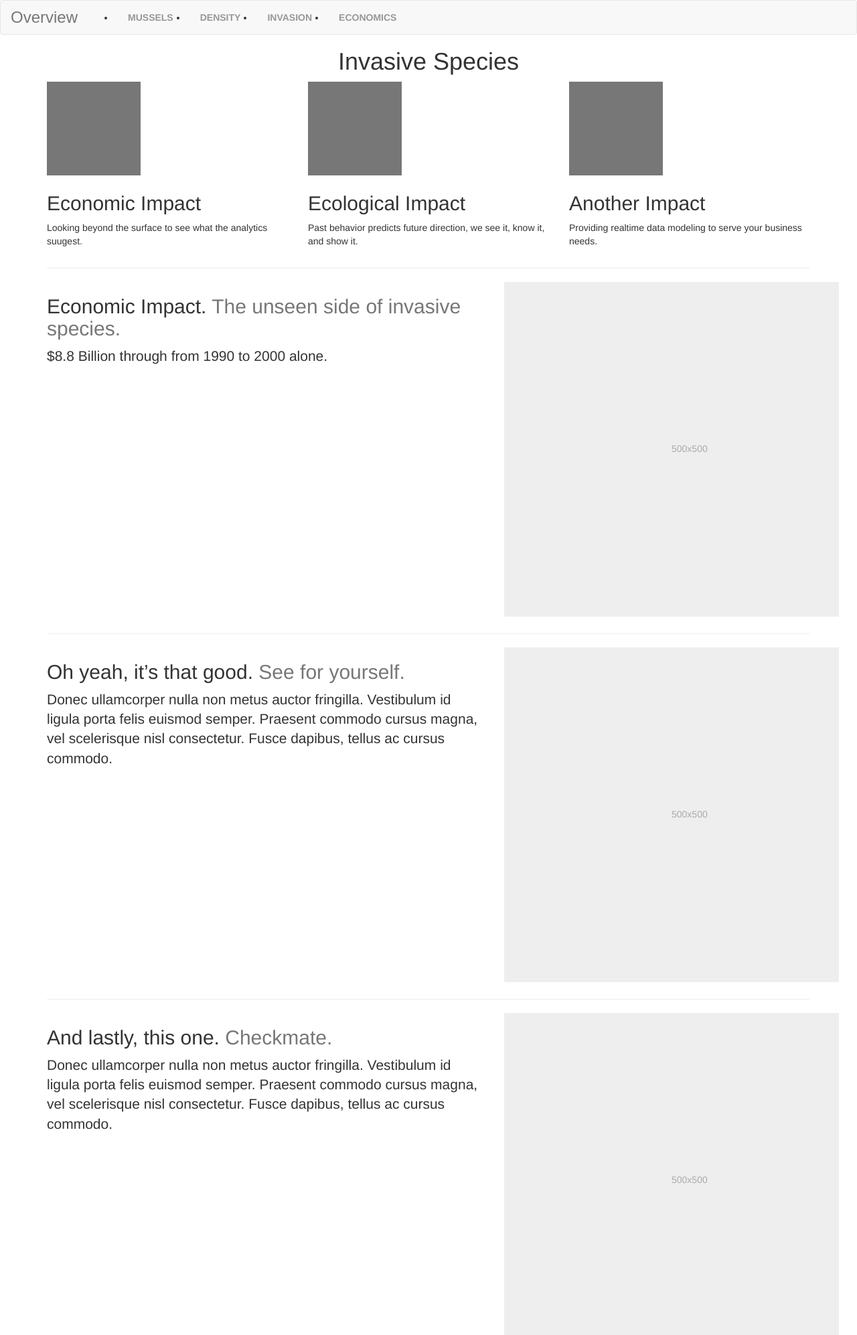
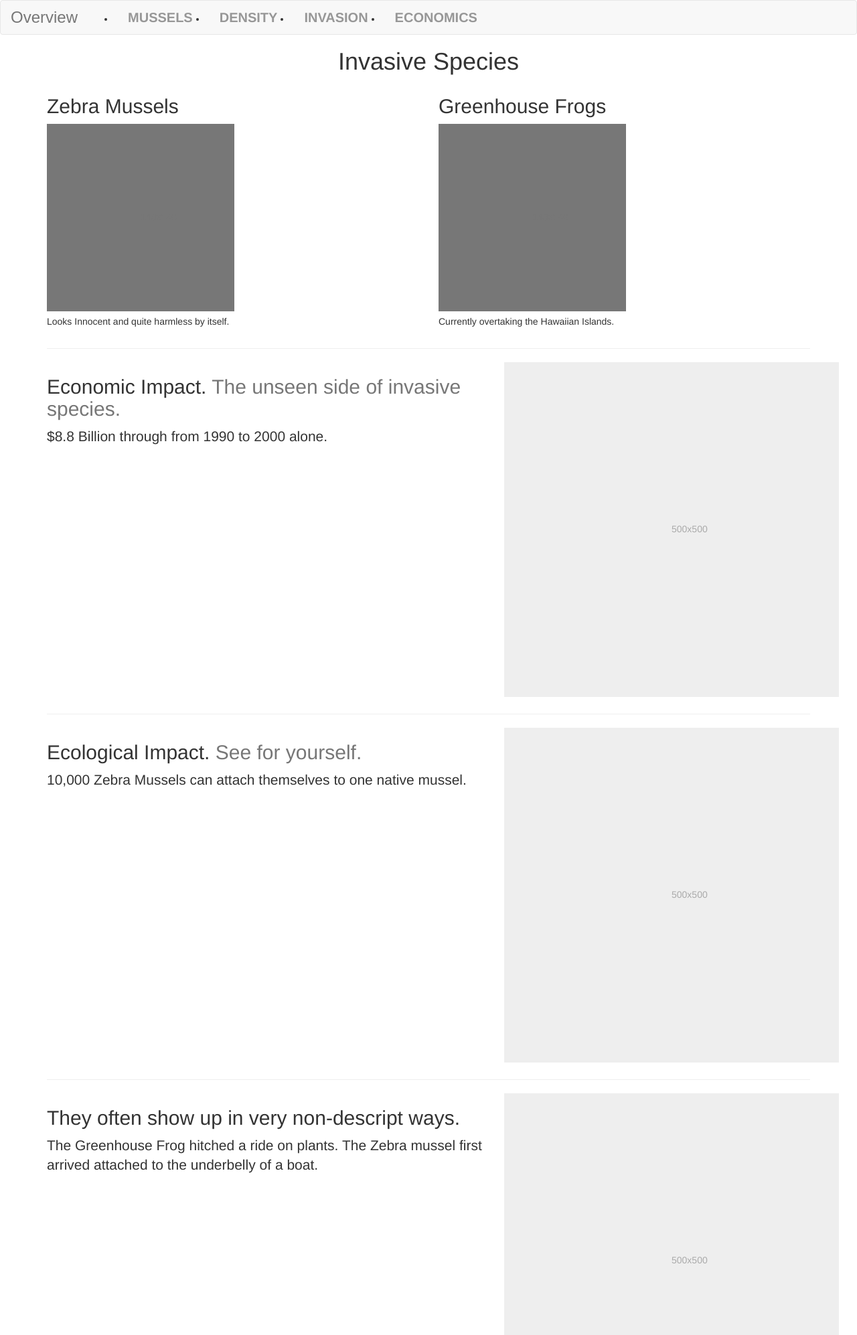
Before and after one commit to sarahgao22sg/Project3, a Flask app: page / in a window 1280 px wide. Shown: the top 1994 px of the page at 67% size. Run offline with Flask 2, Linux system fonts and the light colour scheme; some libraries are stand-ins or nearby versions.

Commit message:
Updates to Homepage

```diff
--- a/static/css/style.css
+++ b/static/css/style.css
@@ -1,30 +1,22 @@
 
 .view{
-
   height: 800px;
   margin-top:-100px;
-
-
 }
-
 
 
 .trn{
   transition: 100ms;
   background: transparent !important;
   z-index: 100;
-
 }
 
 .trn a {
-
   color: white !important;
-
 }
 
 
 .trn.scrolled{
-
   background: black !important;
   z-index: 100;
 }
@@ -32,28 +24,11 @@
 .navbar-brand{
   font-size: x-large;
  font-family:Papyrus, fantasy;
-
-}
-
-/* .navbar-light .navbar-brand {
-  color:white;
-}
-
-.navbar-light .navbar-nav .nav-link {
-  color: white;
 }
 
 
-.navbar-light .navbar-nav .nav-link {
-  color: white;
-}
-.navbar-light .navbar-nav .nav-link.disabled {
-  color: white;
-} */
-
-
 .beutical{
-  margin-top: -57px;
+  margin-top: -60px;
 }
 
 /* .view{
@@ -66,7 +41,7 @@
 
 .nav-link {
   font-weight: bold;
-  font-size: 14px;
+  font-size: 20px;
   text-transform: uppercase;
   text-decoration: none;
   color: white;
--- a/templates/index.html
+++ b/templates/index.html
@@ -44,20 +44,15 @@
   <div class="container marketing">
     <!-- Three columns of text below the carousel -->
     <div class="row">
-      <div class="col-lg-4">
-        <svg class="bd-placeholder-img rounded-circle" width="140" height="140" xmlns="http://www.w3.org/2000/svg" preserveAspectRatio="xMidYMid slice" focusable="false" role="img" aria-label="Placeholder: 140x140"><title>Placeholder</title><rect width="100%" height="100%" fill="#777"></rect><text x="50%" y="50%" fill="#777" dy=".3em">140x140</text></svg>
-        <h2>Economic Impact</h2>
-        <p>Looking beyond the surface to see what the analytics suugest.</p>
+      <div class="col-lg-6">
+        <h2>Zebra Mussels</h2>
+        <svg class="bd-placeholder-img rounded-circle" width="280" height="280" xmlns="http://www.w3.org/2000/svg" preserveAspectRatio="xMidYMid slice" focusable="false" role="img" aria-label="Placeholder: 140x140"><title>Placeholder</title><rect width="100%" height="100%" fill="#777"></rect><text x="50%" y="50%" fill="#777" dy=".3em">140x140</text></svg>
+        <p>Looks Innocent and quite harmless by itself.</p>
       </div><!-- /.col-lg-4 -->
-      <div class="col-lg-4">
-        <svg class="bd-placeholder-img rounded-circle" width="140" height="140" xmlns="http://www.w3.org/2000/svg" preserveAspectRatio="xMidYMid slice" focusable="false" role="img" aria-label="Placeholder: 140x140"><title>Placeholder</title><rect width="100%" height="100%" fill="#777"></rect><text x="50%" y="50%" fill="#777" dy=".3em">140x140</text></svg>
-        <h2>Ecological Impact</h2>
-        <p>Past behavior predicts future direction, we see it, know it, and show it.</p>
-      </div><!-- /.col-lg-4 -->
-      <div class="col-lg-4">
-        <svg class="bd-placeholder-img rounded-circle" width="140" height="140" xmlns="http://www.w3.org/2000/svg" preserveAspectRatio="xMidYMid slice" focusable="false" role="img" aria-label="Placeholder: 140x140"><title>Placeholder</title><rect width="100%" height="100%" fill="#777"></rect><text x="50%" y="50%" fill="#777" dy=".3em">140x140</text></svg>
-        <h2>Another Impact</h2>
-        <p>Providing realtime data modeling to serve your business needs.</p>
+      <div class="col-lg-6">
+        <h2>Greenhouse Frogs</h2>
+        <svg class="bd-placeholder-img rounded-circle" width="280" height="280" xmlns="http://www.w3.org/2000/svg" preserveAspectRatio="xMidYMid slice" focusable="false" role="img" aria-label="Placeholder: 140x140"><title>Placeholder</title><rect width="100%" height="100%" fill="#777"></rect><text x="50%" y="50%" fill="#777" dy=".3em">140x140</text></svg>
+        <p>Currently overtaking the Hawaiian Islands.</p>
       </div><!-- /.col-lg-4 -->
     </div><!-- /.row -->
     <!-- START THE FEATURETTES -->
@@ -74,8 +69,8 @@
     <hr class="featurette-divider">
     <div class="row featurette">
       <div class="col-md-7 order-md-2">
-        <h2 class="featurette-heading">Oh yeah, it’s that good. <span class="text-muted">See for yourself.</span></h2>
-        <p class="lead">Donec ullamcorper nulla non metus auctor fringilla. Vestibulum id ligula porta felis euismod semper. Praesent commodo cursus magna, vel scelerisque nisl consectetur. Fusce dapibus, tellus ac cursus commodo.</p>
+        <h2 class="featurette-heading">Ecological Impact. <span class="text-muted">See for yourself.</span></h2>
+        <p class="lead">10,000 Zebra Mussels can attach themselves to one native mussel.</p>
       </div>
       <div class="col-md-5 order-md-1">
         <svg class="bd-placeholder-img bd-placeholder-img-lg featurette-image img-fluid mx-auto" width="500" height="500" xmlns="http://www.w3.org/2000/svg" preserveAspectRatio="xMidYMid slice" focusable="false" role="img" aria-label="Placeholder: 500x500"><title>Placeholder</title><rect width="100%" height="100%" fill="#eee"></rect><text x="50%" y="50%" fill="#aaa" dy=".3em">500x500</text></svg>
@@ -84,8 +79,8 @@
     <hr class="featurette-divider">
     <div class="row featurette">
       <div class="col-md-7">
-        <h2 class="featurette-heading">And lastly, this one. <span class="text-muted">Checkmate.</span></h2>
-        <p class="lead">Donec ullamcorper nulla non metus auctor fringilla. Vestibulum id ligula porta felis euismod semper. Praesent commodo cursus magna, vel scelerisque nisl consectetur. Fusce dapibus, tellus ac cursus commodo.</p>
+        <h2 class="featurette-heading">They often show up in very non-descript ways. </h2>
+        <p class="lead">The Greenhouse Frog hitched a ride on plants. The Zebra mussel first arrived attached to the underbelly of a boat.</p>
       </div>
       <div class="col-md-5">
         <svg class="bd-placeholder-img bd-placeholder-img-lg featurette-image img-fluid mx-auto" width="500" height="500" xmlns="http://www.w3.org/2000/svg" preserveAspectRatio="xMidYMid slice" focusable="false" role="img" aria-label="Placeholder: 500x500"><title>Placeholder</title><rect width="100%" height="100%" fill="#eee"></rect><text x="50%" y="50%" fill="#aaa" dy=".3em">500x500</text></svg>
```
